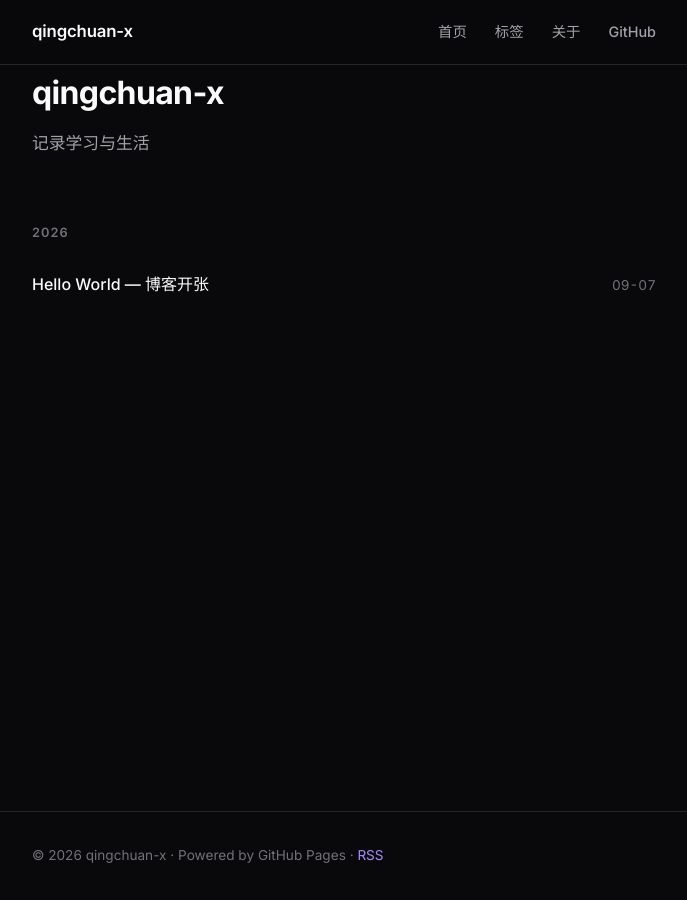
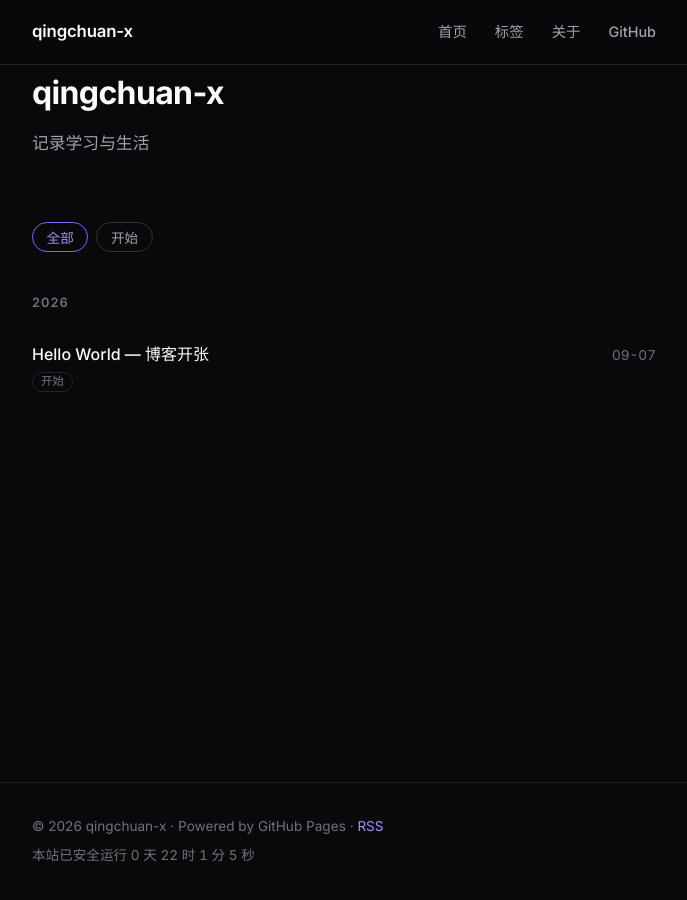
Before and after one commit to qingchuan-x/qingchuan-x.github.io, a Jekyll site: the page built from index.md, in a window 1280 px wide. Shown: the whole page, without its empty margins (296-983 px from the left). Built offline with Jekyll 4.4.1, drawn with Linux system fonts in a browser that asks for light colours.

Commit message:
tag filter on home, runtime counter in footer

```diff
--- a/_config.yml
+++ b/_config.yml
@@ -2,6 +2,7 @@ title: qingchuan-x
 description: 记录学习与生活
 lang: zh-CN
 url: https://qingchuan-x.github.io
+since: 2026-09-07
 
 markdown: kramdown
 kramdown:
--- a/_layouts/default.html
+++ b/_layouts/default.html
@@ -31,11 +31,53 @@
   <footer class="site-footer">
     <div class="wrapper">
       <p>© {{ site.time | date: "%Y" }} {{ site.title }} · Powered by GitHub Pages · <a href="{{ '/feed.xml' | relative_url }}">RSS</a></p>
+      <p class="runtime" id="runtime"></p>
     </div>
   </footer>
 
   <script>
     document.addEventListener('DOMContentLoaded', function () {
+      var filterBar = document.getElementById('tag-filter');
+      if (filterBar) {
+        var chips = Array.prototype.slice.call(filterBar.querySelectorAll('.chip'));
+        var rows = Array.prototype.slice.call(document.querySelectorAll('.post-list li[data-tags]'));
+        var groups = Array.prototype.slice.call(document.querySelectorAll('.year-group'));
+        var applyFilter = function (tag) {
+          rows.forEach(function (row) {
+            var tags = (row.getAttribute('data-tags') || '').split(',');
+            row.hidden = tag !== '' && tags.indexOf(tag) === -1;
+          });
+          groups.forEach(function (group) {
+            var visible = group.querySelectorAll('.post-list li[data-tags]:not([hidden])');
+            group.hidden = visible.length === 0;
+          });
+        };
+        chips.forEach(function (chip) {
+          chip.addEventListener('click', function () {
+            chips.forEach(function (c) {
+              c.classList.toggle('active', c === chip);
+              c.setAttribute('aria-pressed', c === chip ? 'true' : 'false');
+            });
+            applyFilter(chip.getAttribute('data-tag'));
+          });
+        });
+      }
+
+      var runtime = document.getElementById('runtime');
+      if (runtime) {
+        var since = new Date('{{ site.since | default: "2026-09-07" }}T00:00:00+08:00');
+        var tick = function () {
+          var total = Math.floor(Math.max(0, Date.now() - since.getTime()) / 1000);
+          var d = Math.floor(total / 86400);
+          var h = Math.floor(total % 86400 / 3600);
+          var m = Math.floor(total % 3600 / 60);
+          var s = total % 60;
+          runtime.textContent = '本站已安全运行 ' + d + ' 天 ' + h + ' 时 ' + m + ' 分 ' + s + ' 秒';
+        };
+        tick();
+        setInterval(tick, 1000);
+      }
+
       document.querySelectorAll('.post-content pre').forEach(function (pre) {
         var btn = document.createElement('button');
         btn.className = 'copy-btn';
--- a/_layouts/home.html
+++ b/_layouts/home.html
@@ -7,14 +7,34 @@ layout: default
   <p>{{ site.description }}</p>
 </section>
 
+{% assign all_tags = site.posts | map: "tags" | join: "," | split: "," | uniq | sort %}
+
+{% if all_tags.size > 0 %}
+  <div class="tag-filter" id="tag-filter" role="group" aria-label="按标签筛选">
+    <button type="button" class="chip active" data-tag="" aria-pressed="true">全部</button>
+    {% for tag in all_tags %}
+      <button type="button" class="chip" data-tag="{{ tag | escape }}" aria-pressed="false">{{ tag }}</button>
+    {% endfor %}
+  </div>
+{% endif %}
+
 {% assign posts_by_year = site.posts | group_by_exp: "post", "post.date | date: '%Y'" %}
 {% for year in posts_by_year %}
   <section class="year-group">
     <h2 class="year-label">{{ year.name }}</h2>
     <ul class="post-list">
       {% for post in year.items %}
-        <li>
-          <a class="post-link" href="{{ post.url | relative_url }}">{{ post.title }}</a>
+        <li data-tags="{{ post.tags | join: ',' }}">
+          <div>
+            <a class="post-link" href="{{ post.url | relative_url }}">{{ post.title }}</a>
+            {% if post.tags.size > 0 %}
+              <div class="row-tags">
+                {% for t in post.tags %}
+                  <span class="mini-tag">{{ t }}</span>
+                {% endfor %}
+              </div>
+            {% endif %}
+          </div>
           <time datetime="{{ post.date | date_to_xmlschema }}">{{ post.date | date: "%m-%d" }}</time>
         </li>
       {% endfor %}
--- a/assets/css/style.css
+++ b/assets/css/style.css
@@ -247,6 +247,64 @@ a.tag:hover {
   scroll-margin-top: 5rem;
 }
 
+[hidden] {
+  display: none !important;
+}
+
+.tag-filter {
+  display: flex;
+  flex-wrap: wrap;
+  gap: 0.5rem;
+  margin-bottom: 2.5rem;
+}
+
+.chip {
+  font-family: inherit;
+  font-size: 0.85rem;
+  color: var(--text-muted);
+  background: transparent;
+  border: 1px solid var(--border-strong);
+  border-radius: 999px;
+  padding: 0.25rem 0.85rem;
+  cursor: pointer;
+  transition: color 0.15s ease, border-color 0.15s ease;
+}
+
+.chip:hover {
+  color: var(--text);
+  border-color: var(--accent-dim);
+}
+
+.chip.active {
+  color: var(--accent);
+  border-color: var(--accent-dim);
+}
+
+.post-list li > div {
+  min-width: 0;
+}
+
+.row-tags {
+  display: flex;
+  flex-wrap: wrap;
+  gap: 0.4rem;
+  margin-top: 0.25rem;
+}
+
+.mini-tag {
+  font-size: 0.72rem;
+  color: var(--text-faint);
+  border: 1px solid var(--border);
+  border-radius: 999px;
+  padding: 0 0.5rem;
+  line-height: 1.5;
+}
+
+.runtime {
+  margin-top: 0.35rem;
+  font-variant-numeric: tabular-nums;
+}
+
 .post-content {
   font-size: 1.02rem;
 }
```
